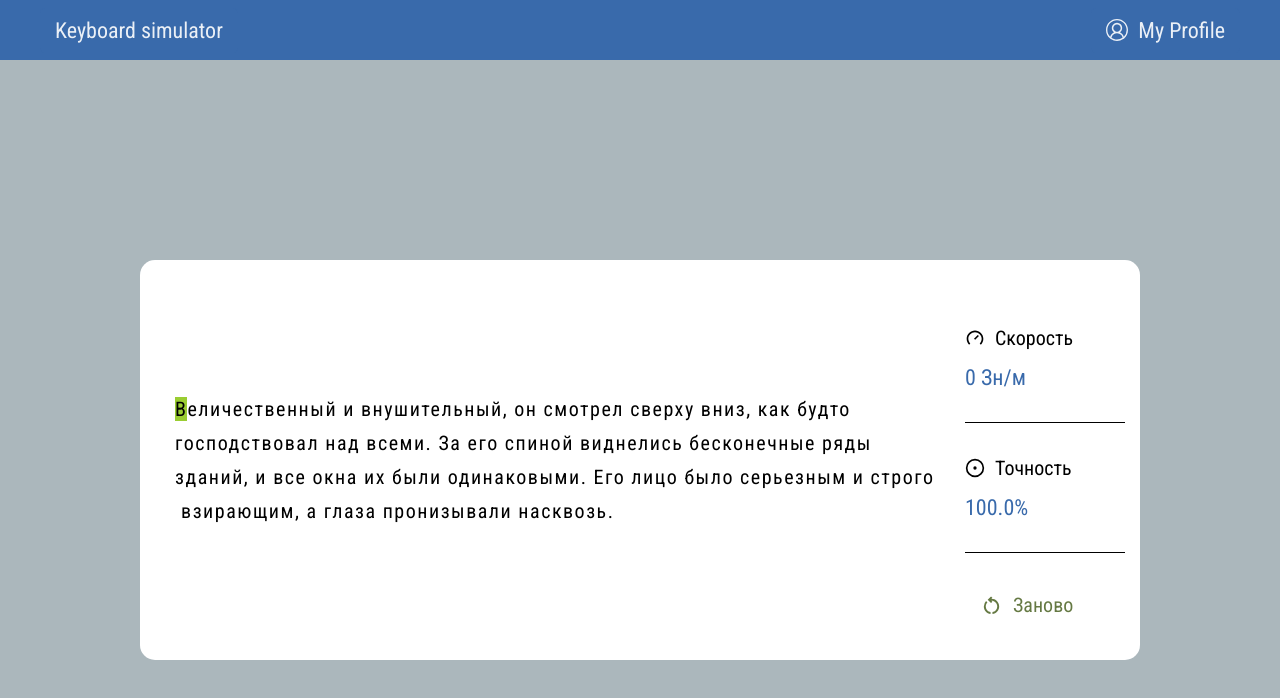
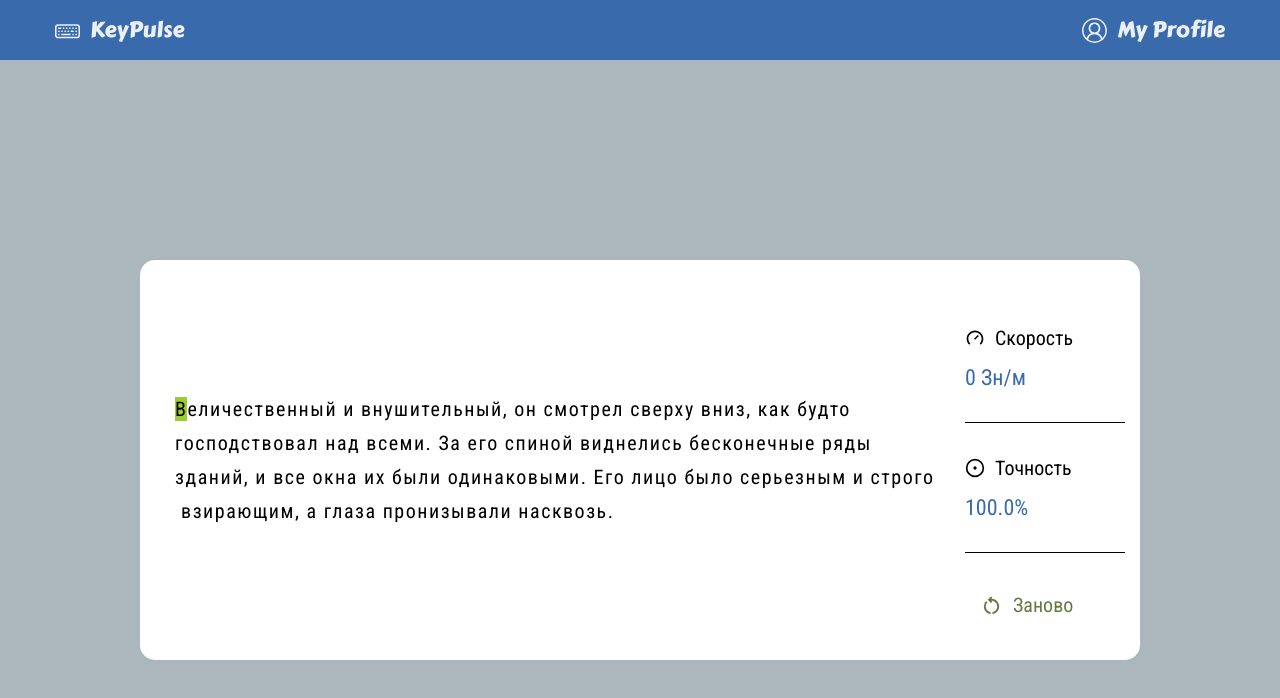
Before and after one commit to neekit95/keypulse, a React (Create React App) app: page / in a window 1280 px wide. Shown: the top 698 px of the page. Built offline with nearby package versions, Linux system fonts and the light colour scheme.

Commit message:
add icons, fonts

```diff
--- a/public/index.html
+++ b/public/index.html
@@ -2,20 +2,22 @@
 <html lang="en">
 <head>
 	<meta charset="utf-8"/>
-	<meta name="viewport" content="width=device-width, initial-scale=1"/>
-	<meta name="theme-color" content="#000000"/>
+	<meta content="width=device-width, initial-scale=1" name="viewport"/>
+	<meta content="#000000" name="theme-color"/>
 	<meta
+			content="Web site created using create-react-app"
 			name="description"
-			content="Web site created using create-react-app"
 	/>
-	<link rel="preconnect" href="https://fonts.googleapis.com">
-	<link rel="preconnect" href="https://fonts.gstatic.com" crossorigin>
+	<link href="https://fonts.googleapis.com" rel="preconnect">
+	<link crossorigin href="https://fonts.gstatic.com" rel="preconnect">
 	<link href="https://fonts.googleapis.com/css2?family=Roboto+Condensed:ital,wght@0,100..900;1,100..900&display=swap"
 	      rel="stylesheet"
 	>
-
+	<link href="https://fonts.googleapis.com" rel="preconnect">
+	<link crossorigin href="https://fonts.gstatic.com" rel="preconnect">
+	<link href="https://fonts.googleapis.com/css2?family=Carter+One&display=swap" rel="stylesheet">
 	<title>
-		Keyboard simulator
+		KeyPulse
 	</title>
 </head>
 <body>
--- a/src/components/header/header.module.scss
+++ b/src/components/header/header.module.scss
@@ -28,11 +28,20 @@
     color: white;
     gap: 10px;
     border-radius: 5px;
+    font-family: "Carter One", system-ui;
+    font-weight: 400;
+    font-style: normal;
+    overflow: hidden;
 
     &:hover {
       background-color: #335d98;
     }
   }
+}
+
+
+.icon {
+  font-size: 25px;
 }
 
 .wrapper {
@@ -44,3 +53,9 @@
   width: 100%;
   padding: 0 20px;
 }
+
+.logo {
+  font-family: "Carter One", system-ui;
+  font-weight: 400;
+  font-style: normal;
+}
--- a/src/components/header/header.tsx
+++ b/src/components/header/header.tsx
@@ -1,7 +1,9 @@
 import React from 'react';
 import style from './header.module.scss';
 import {VscAccount} from "react-icons/vsc";
+import {BsKeyboard} from "react-icons/bs";
 import {Link} from 'react-router-dom';
+
 
 const Header = () => {
     return (
@@ -10,15 +12,16 @@ const Header = () => {
                 <div className={style.links}>
                     <Link to='/'>
                         <button>
-                            Keyboard simulator
+                            <BsKeyboard className={style.icon}/>
+                            KeyPulse
                         </button>
                     </Link>
                 </div>
                 <div className={style.links}>
                     <Link to='/user'>
-                        <button className={style.profileButton}>
-                            <VscAccount/>
-                            <p> My Profile </p>
+                        <button>
+                            <VscAccount className={style.icon}/>
+                            My Profile
                         </button>
                     </Link>
                 </div>
```
Also changed, not shown: public/images/logo.png (added).
